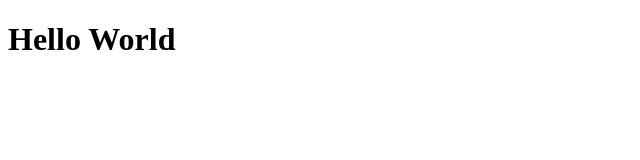
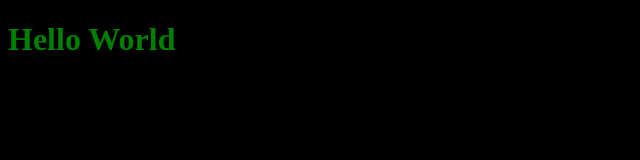
Before and after one commit to cfurley/modernjs, a plain HTML site: page chapter-06-document-object-model/document.html in a window 1280 px wide. Shown: the whole page, without its empty margins (0-640 px from the left). Drawn offline with Linux system fonts and the light colour scheme.

Commit message:
made the background black, and text color green. easier on the eyes.

```diff
--- a/chapter-06-document-object-model/document.html
+++ b/chapter-06-document-object-model/document.html
@@ -5,6 +5,12 @@
   <meta name="viewport" content="width=device-width, initial-scale=1.0">
   <title>Document Object Model Elements</title>
 </head>
+<style>
+  body {
+    background-color: black;
+    color: green;
+  }
+</style>
 <body>
   <h1 id="header">Hello World</h1>
 </body>
```
